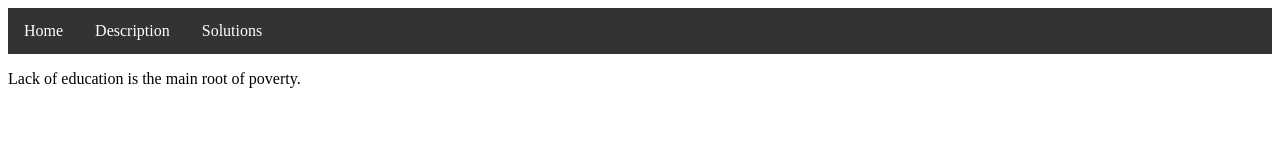
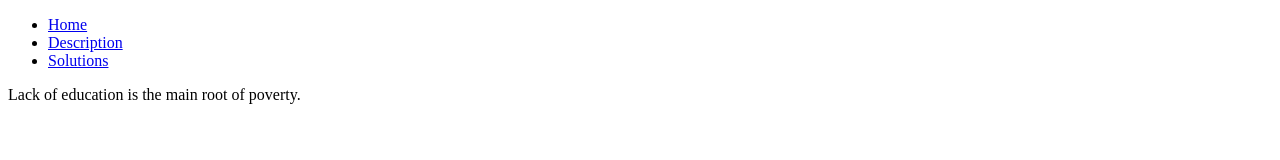
Before and after one commit to AceGriff/Unit_2, a plain HTML site: page index.html in a window 1280 px wide. Drawn offline with Linux system fonts and the light colour scheme.

Commit message:
Update index.html

```diff
--- a/index.html
+++ b/index.html
@@ -2,29 +2,7 @@
 <html>
 <head>
 <style>
-ul {
-  list-style-type: none;
-  margin: 0;
-  padding: 0;
-  overflow: hidden;
-  background-color: #333;
-}
 
-li {
-  float: left;
-}
-
-li a {
-  display: block;
-  color: white;
-  text-align: center;
-  padding: 14px 16px;
-  text-decoration: none;
-}
-
-li a:hover {
-  background-color: #111;
-}
 </style>
 </head>
 <body>
```
